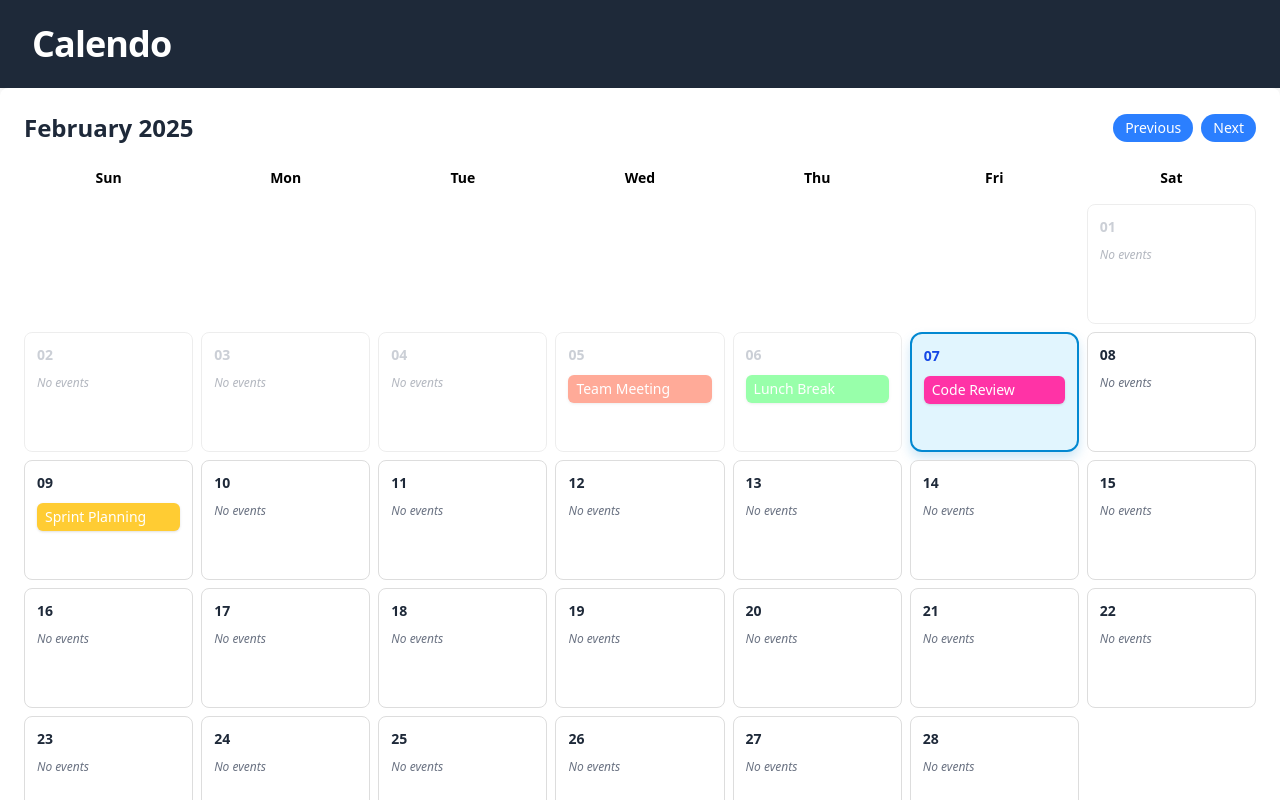
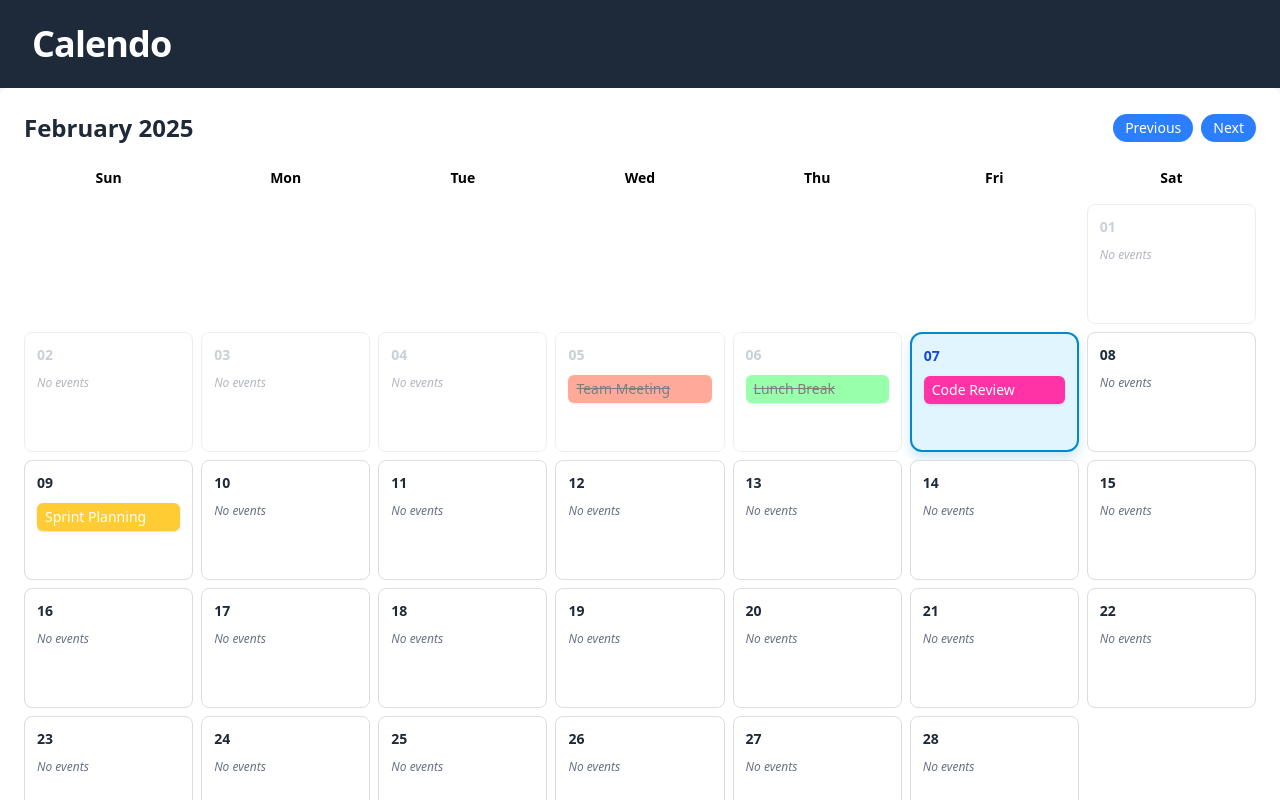
Before and after one commit to ShriHari1307/calendar-syn, a React (Vite) app: page / in a window 1280 px wide. Built offline with nearby package versions, Linux system fonts and the light colour scheme.

Commit message:
Added strike out for previous dates

```diff
--- a/src/components/Body.jsx
+++ b/src/components/Body.jsx
@@ -45,7 +45,6 @@ const Body = ({ events, setEvents }) => {
     return true;
   };
 
-  // Updated edit function
   const updateEvent = (updatedEvent) => {
     if (updatedEvent.isStatic) {
       setErrorMessage("You cannot edit static data.");
--- a/src/components/Day.jsx
+++ b/src/components/Day.jsx
@@ -1,4 +1,3 @@
-// Day.js
 /* eslint-disable react/prop-types */
 import { useState } from "react";
 import EventsListModal from "./EventsListModal";
@@ -12,7 +11,6 @@ const Day = ({ date, events, onDayClick, onViewEvent, isToday }) => {
 
   const today = new Date();
   const isPastDate = new Date(date) < today.setHours(0, 0, 0, 0);
-
   const visibleEvents = events.slice(0, 2);
   const remainingEvents = events.length - visibleEvents.length;
 
@@ -40,7 +38,6 @@ const Day = ({ date, events, onDayClick, onViewEvent, isToday }) => {
         >
           {date.split("-")[2]}
         </div>
-
         <div
           className="flex-1 p-1 flex flex-col justify-start space-y-1 overflow-hidden"
           style={{ maxHeight: "calc(100% - 30px)" }}
@@ -50,8 +47,13 @@ const Day = ({ date, events, onDayClick, onViewEvent, isToday }) => {
               {visibleEvents.map((event, index) => (
                 <div
                   key={index}
-                  className="px-2 py-1 rounded-md text-xs md:text-sm text-white font-medium cursor-pointer truncate shadow-sm transition duration-300 hover:shadow-md"
-                  style={{ backgroundColor: event.color }}
+                  className={`px-2 py-1 rounded-md text-xs md:text-sm font-medium cursor-pointer truncate shadow-sm transition duration-300 hover:shadow-md ${
+                    isPastDate ? "line-through" : ""
+                  }`}
+                  style={{
+                    backgroundColor: event.color,
+                    color: isPastDate ? "#000" : "#fff", // Ensure text is readable
+                  }}
                   onClick={(e) => {
                     e.stopPropagation();
                     onViewEvent(event);
@@ -78,7 +80,6 @@ const Day = ({ date, events, onDayClick, onViewEvent, isToday }) => {
           )}
         </div>
       </div>
-
       <EventsListModal
         isOpen={isEventsModalOpen}
         onClose={() => setIsEventsModalOpen(false)}
```
